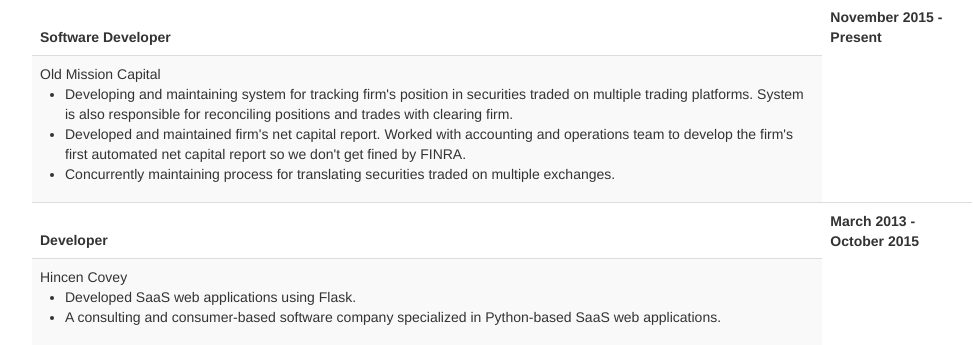
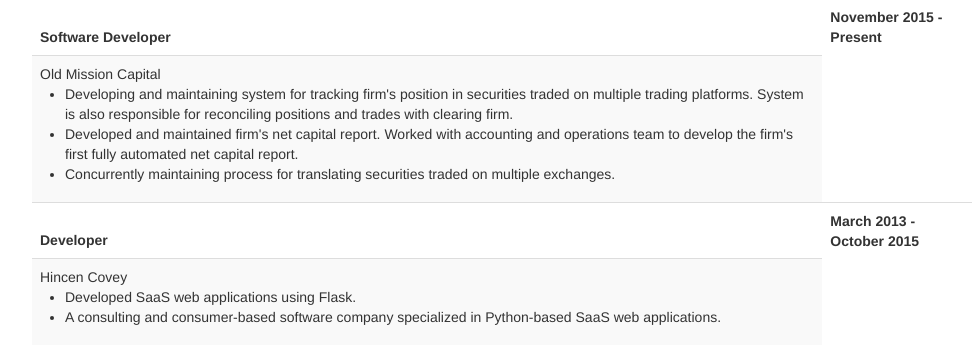
Before and after one commit to aaronreba/Personal-Website, a Flask app: page /resume in a window 1280 px wide. Shown: the part 899-1244 px from the top of the page, without its empty margins (138-1111 px from the left). Run offline with Flask 2, Linux system fonts and the light colour scheme; some libraries are stand-ins or nearby versions.

Commit message:
Why is this tracked by git

```diff
--- a/templates/resume.html
+++ b/templates/resume.html
@@ -162,7 +162,7 @@
                         Developing and maintaining system for tracking firm's position in securities traded on multiple trading platforms. System is also responsible for reconciling positions and trades with clearing firm.
                     </li>
                     <li>
-                        Developed and maintained firm's net capital report. Worked with accounting and operations team to develop the firm's first automated net capital report so we don't get fined by FINRA.
+                        Developed and maintained firm's net capital report. Worked with accounting and operations team to develop the firm's first fully automated net capital report.
                     </li>
                     <li>
                         Concurrently maintaining process for translating securities traded on multiple exchanges.
```
